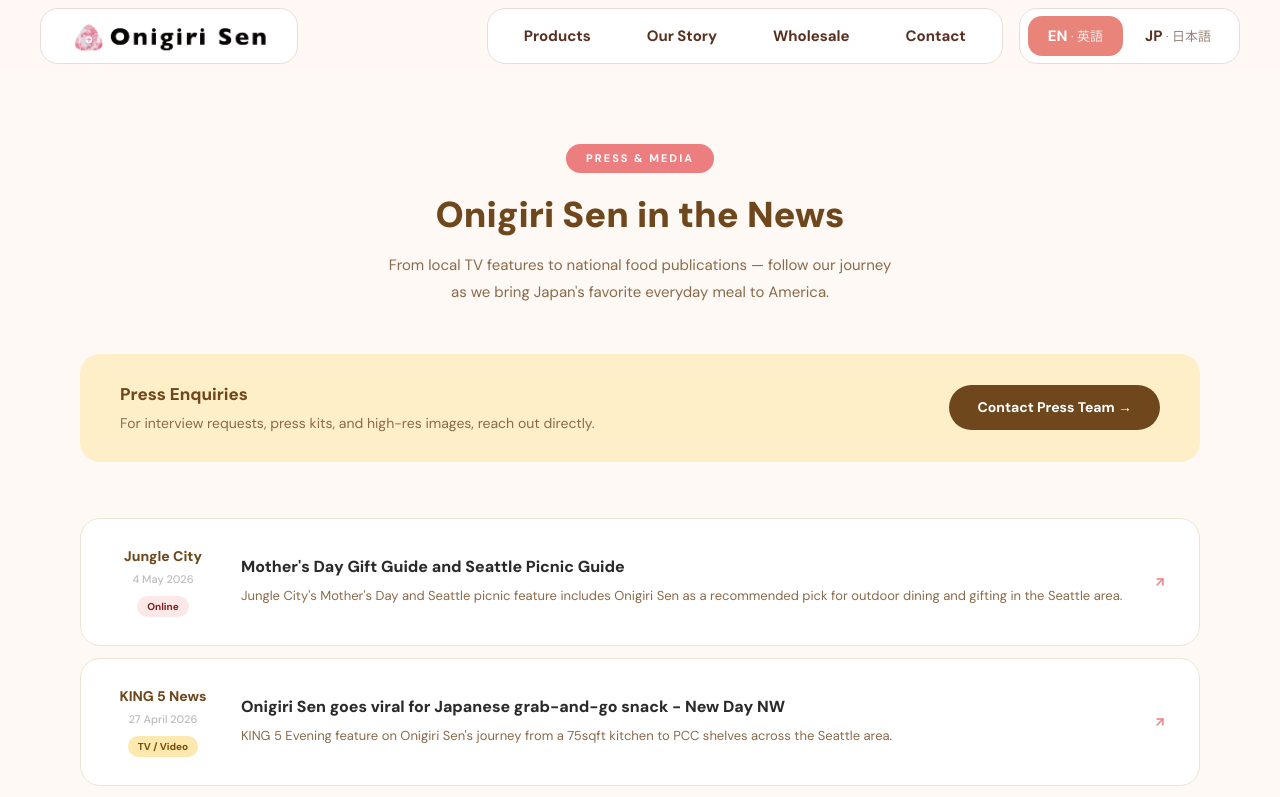
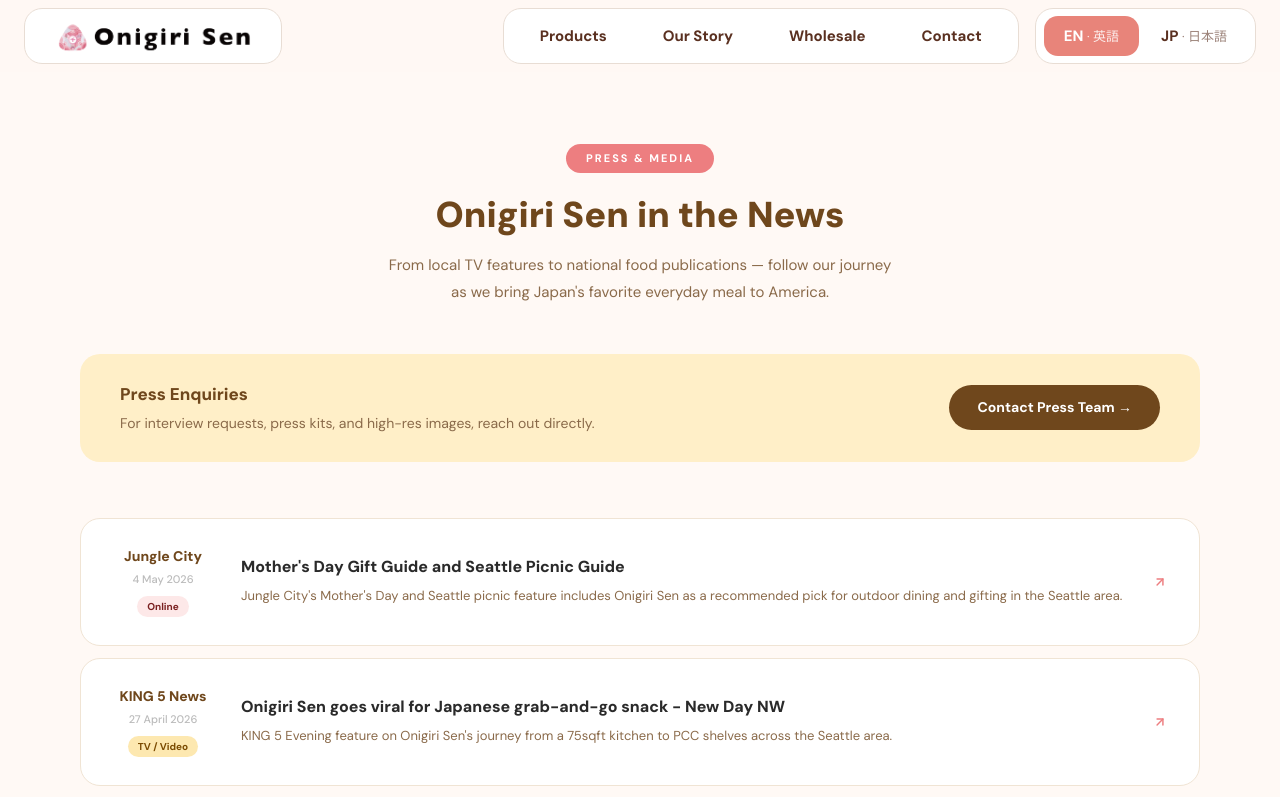
Before and after one commit to belohith/onigiri-sen, a Next.js app in the folder frontend/: page /media in a window 1280 px wide. Shown: the top 797 px of the page. Built offline with nearby package versions, Linux system fonts and the light colour scheme.

Commit message:
fixed header

```diff
--- a/frontend/app/components/Header.tsx
+++ b/frontend/app/components/Header.tsx
@@ -1,22 +1,30 @@
 "use client";
 import Link from "next/link";
 import { usePathname } from "next/navigation";
-import { useState, useEffect } from "react";
+import { useState, useEffect, useLayoutEffect } from "react";
 import { useLang } from "../context/LangContext";
+
+// Use useLayoutEffect on client, useEffect on server (avoids SSR warning)
+const useIsomorphicLayoutEffect =
+  typeof window !== "undefined" ? useLayoutEffect : useEffect;
 
 export default function Header() {
   const pathname = usePathname();
   const { lang, setLang } = useLang();
   const [menuOpen, setMenuOpen] = useState(false);
-  const [isMobile, setIsMobile] = useState(false);
+  // Start with true so SSR renders hamburger — avoids flash of desktop nav on mobile
+  const [isMobile, setIsMobile] = useState(true);
+  const [mounted, setMounted] = useState(false);
 
-  useEffect(() => {
+  useIsomorphicLayoutEffect(() => {
+    setMounted(true);
     const check = () => setIsMobile(window.innerWidth < 1024);
     check();
     window.addEventListener("resize", check);
     return () => window.removeEventListener("resize", check);
   }, []);
 
+  // Close menu on route change
   useEffect(() => setMenuOpen(false), [pathname]);
 
   const navLinks = [
@@ -26,37 +34,24 @@
     { href: "/contact",   en: "Contact",   ja: "お問い合わせ" },
   ];
 
-  const LangToggle = () => (
-    <div style={{ display:"flex", alignItems:"center", backgroundColor:"#ffffff", border:"1px solid #e8ddd4", borderRadius:18, height:56, padding:"0 8px", gap:2, flexShrink:0 }}>
-      {(["en", "ja"] as const).map((l) => (
-        <button
-          key={l}
-          onClick={() => setLang(l)}
-          style={{ fontFamily:"DM Sans, sans-serif", fontWeight:700, fontSize:15, border:"none", borderRadius:14, padding:"0 20px", height:40, cursor:"pointer", background:lang===l?"#e8847a":"transparent", color:lang===l?"#fff":"#5a3020", transition:"all 0.2s", whiteSpace:"nowrap" }}
-        >
-          {l === "en"
-            ? <span>EN <span style={{ opacity:lang===l?0.85:0.6, fontWeight:400, fontSize:13 }}>· 英語</span></span>
-            : <span>JP <span style={{ opacity:lang===l?0.85:0.6, fontWeight:400, fontSize:13 }}>· 日本語</span></span>
-          }
-        </button>
-      ))}
-    </div>
-  );
+  // Don't render nav until mounted to avoid hydration mismatch
+  const showDesktop = mounted && !isMobile;
+  const showMobile  = mounted && isMobile;
 
   return (
     <>
-      <header style={{ display:"flex", alignItems:"center", padding:"0 40px", height:72, position:"sticky", top:0, zIndex:100, gap:16 }}>
+      <header style={{ display:"flex", alignItems:"center", padding:"0 24px", height:72, position:"sticky", top:0, zIndex:100, gap:16, background:"transparent" }}>
 
         {/* Logo */}
         <Link
           href="/"
-          style={{ display:"flex", alignItems:"center", gap:10, textDecoration:"none", marginRight:"auto", flexShrink:0, backgroundColor:"#ffffff", border:"1px solid #e8ddd4", borderRadius:18, height:56, padding:"0 8px" }}
+          style={{ display:"flex", alignItems:"center", textDecoration:"none", marginRight:"auto", flexShrink:0, backgroundColor:"#ffffff", border:"1px solid #e8ddd4", borderRadius:18, height:56, padding:"0 8px" }}
         >
-          <img src="/images/logo.png" alt="Onigiri Sen" width={240} height={60} />
+          <img src="/images/logo.png" alt="Onigiri Sen" width={240} height={60} style={{ display:"block" }} />
         </Link>
 
         {/* Desktop: nav + lang toggle */}
-        {!isMobile && (
+        {showDesktop && (
           <>
             <nav style={{ display:"flex", alignItems:"center", backgroundColor:"#ffffff", border:"1px solid #e8ddd4", borderRadius:18, height:56, padding:"0 8px", flexShrink:0 }}>
               {navLinks.map(({ href, en, ja }) => {
@@ -72,12 +67,26 @@
                 );
               })}
             </nav>
-            <LangToggle />
+            {/* Desktop lang toggle */}
+            <div style={{ display:"flex", alignItems:"center", backgroundColor:"#ffffff", border:"1px solid #e8ddd4", borderRadius:18, height:56, padding:"0 8px", gap:2, flexShrink:0 }}>
+              {(["en", "ja"] as const).map((l) => (
+                <button
+                  key={l}
+                  onClick={() => setLang(l)}
+                  style={{ fontFamily:"DM Sans, sans-serif", fontWeight:700, fontSize:15, border:"none", borderRadius:14, padding:"0 20px", height:40, cursor:"pointer", background:lang===l?"#e8847a":"transparent", color:lang===l?"#fff":"#5a3020", transition:"all 0.2s", whiteSpace:"nowrap" }}
+                >
+                  {l === "en"
+                    ? <span>EN <span style={{ opacity:lang===l?0.85:0.6, fontWeight:400, fontSize:13 }}>· 英語</span></span>
+                    : <span>JP <span style={{ opacity:lang===l?0.85:0.6, fontWeight:400, fontSize:13 }}>· 日本語</span></span>
+                  }
+                </button>
+              ))}
+            </div>
           </>
         )}
 
         {/* Mobile/tablet: hamburger only */}
-        {isMobile && (
+        {showMobile && (
           <button
             onClick={() => setMenuOpen((o) => !o)}
             style={{ background:"#fff", border:"1px solid #e8ddd4", borderRadius:14, cursor:"pointer", padding:"0 14px", display:"flex", alignItems:"center", justifyContent:"center", height:56, flexShrink:0 }}
@@ -99,11 +108,10 @@
         )}
       </header>
 
-      {/* Mobile/tablet dropdown — nav links + language toggle */}
-      {isMobile && menuOpen && (
+      {/* Mobile/tablet dropdown */}
+      {showMobile && menuOpen && (
         <div style={{ position:"fixed", top:72, left:0, right:0, background:"#fff", borderBottom:"1px solid #f0e8df", zIndex:99, padding:"16px 24px 24px", display:"flex", flexDirection:"column" as const, gap:4, boxShadow:"0 8px 24px rgba(0,0,0,0.08)" }}>
 
-          {/* Nav links */}
           {navLinks.map(({ href, en, ja }) => {
             const isActive = pathname === href;
             return (
@@ -126,7 +134,7 @@
               {(["en", "ja"] as const).map((l) => (
                 <button
                   key={l}
-                  onClick={() => setLang(l)}
+                  onClick={() => { setLang(l); setMenuOpen(false); }}
                   style={{ fontFamily:"DM Sans, sans-serif", fontWeight:700, fontSize:14, border:`2px solid ${lang===l?"#e8847a":"#e8ddd4"}`, borderRadius:12, padding:"10px 24px", cursor:"pointer", background:lang===l?"#e8847a":"#fff", color:lang===l?"#fff":"#5a3020", transition:"all 0.2s" }}
                 >
                   {l === "en" ? "EN · 英語" : "JP · 日本語"}
```
